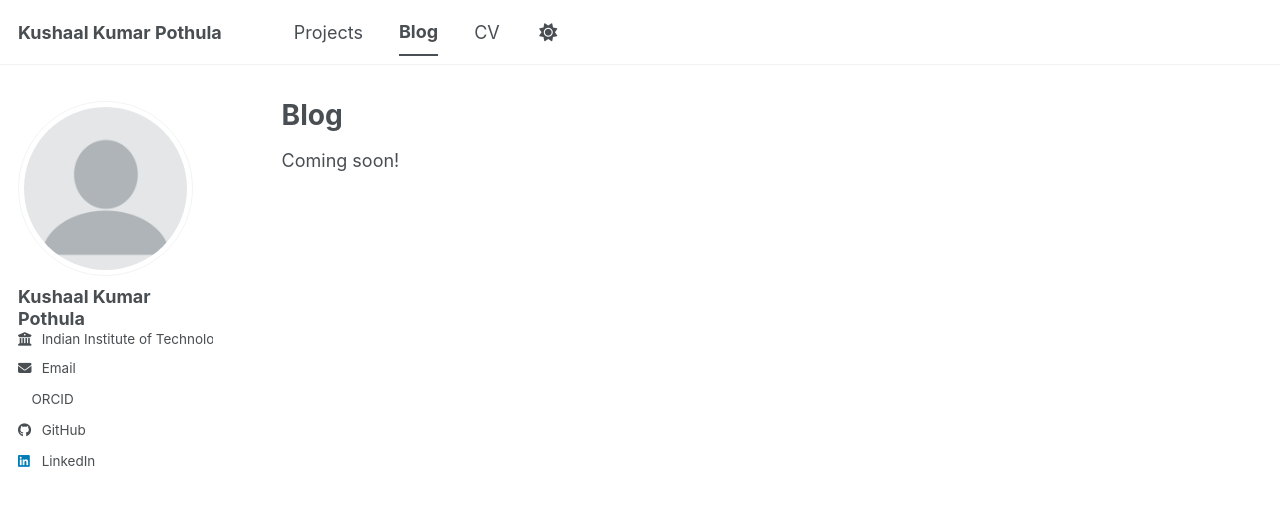
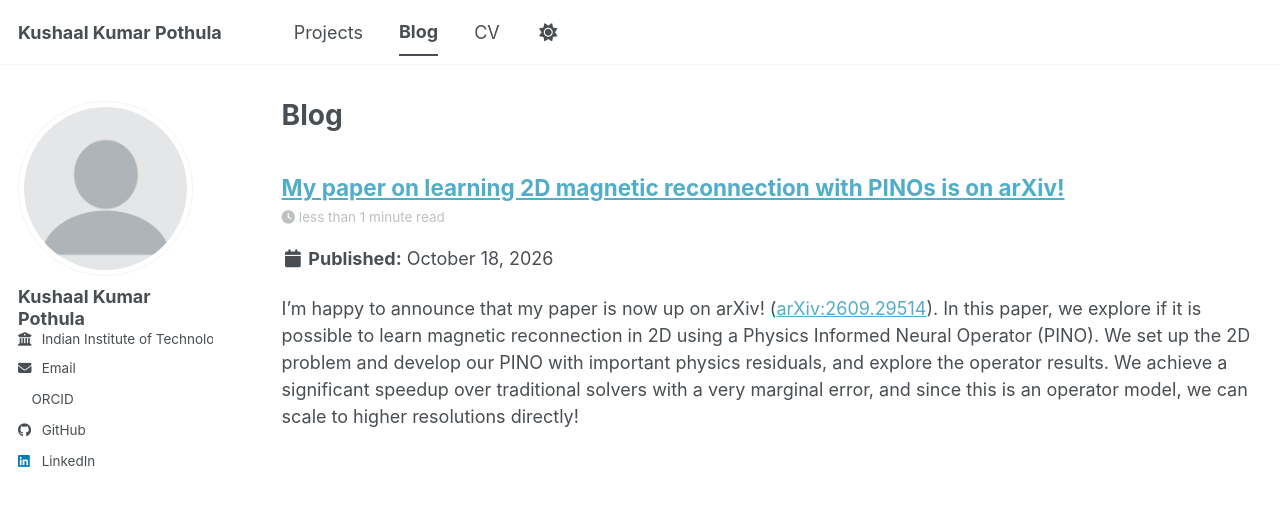
Before and after one commit to Kushaalkumar-pothula/Kushaalkumar-pothula.github.io, a Jekyll site: the page built from _pages/blog.md, in a window 1280 px wide. Shown: the top 506 px of the page. Built offline with Jekyll 4.4.1, drawn with Linux system fonts in a browser that asks for light colours; a style sheet for code colours, icons or effects is not loaded.

Commit message:
Add blog post and homepage announcement for PINO magnetic reconnection arXiv paper
Co-Authored-By: Claude Opus 5.5 <noreply@anthropic.com>
Claude-Session: https://claude.ai/code/session_01DKfor9va4Cjauy3HFtZVQm

```diff
--- a/_config.yml
+++ b/_config.yml
@@ -232,6 +232,15 @@ defaults:
     values:
       layout: single
       author_profile: true
+  # _posts
+  - scope:
+      path: ""
+      type: posts
+    values:
+      layout: single
+      author_profile: true
+      read_time: true
+      share: true
 
 
 # Sass/SCSS
--- a/_pages/blog.md
+++ b/_pages/blog.md
@@ -5,4 +5,8 @@ permalink: /blog/
 author_profile: true
 ---
 
-Coming soon!
+{% include base_path %}
+
+{% for post in site.posts %}
+  {% include archive-single.html %}
+{% endfor %}
--- /dev/null
+++ b/_posts/2026-10-18-pino-magnetic-reconnection-arxiv.md
@@ -0,0 +1,14 @@
+---
+title: "My paper on learning 2D magnetic reconnection with PINOs is on arXiv!"
+date: 2026-10-18
+permalink: /blog/pino-magnetic-reconnection-arxiv/
+tags:
+  - research
+  - arxiv
+  - neural operators
+  - magnetic reconnection
+---
+
+I'm happy to announce that my paper is now up on arXiv! ([arXiv:2609.29514](https://arxiv.org/abs/2609.29514)). In this paper, we explore if it is possible to learn magnetic reconnection in 2D using a Physics Informed Neural Operator (PINO). We set up the 2D problem and develop our PINO with important physics residuals, and explore the operator results. We achieve a significant speedup over traditional solvers with a very marginal error, and since this is an operator model, we can scale to higher resolutions directly!
+
+Read the paper at: [https://arxiv.org/abs/2609.29514](https://arxiv.org/abs/2609.29514)
```
Also changed, not shown: _pages/about.md (+4 -0 lines).
